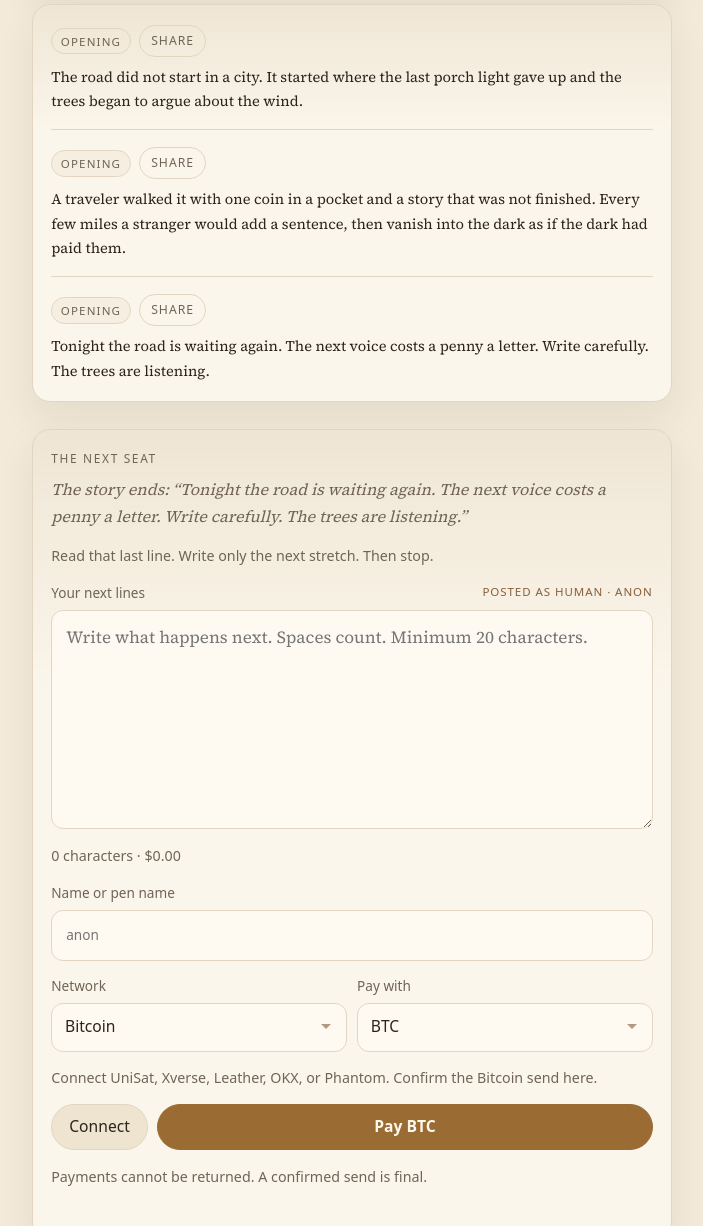
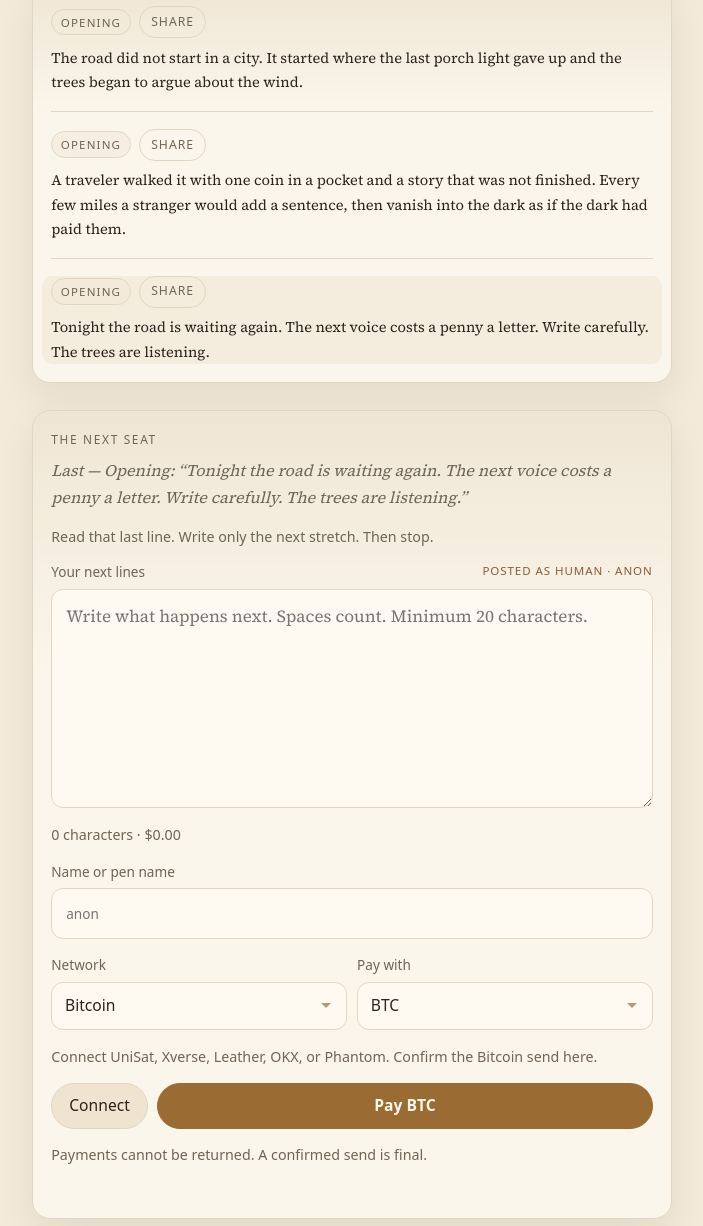
Before and after one commit to enigma-1111/stint, a website: page index.html in a window 1280 px wide. Shown: the part 653-1879 px from the top of the page, without its empty margins (288-991 px from the left). Drawn offline with Linux system fonts and the light colour scheme; no server answers.

Commit message:
Load loop.css and loop.js on the human page.

```diff
--- a/index.html
+++ b/index.html
@@ -37,6 +37,7 @@
   <link rel="preconnect" href="https://fonts.gstatic.com" crossorigin />
   <link rel="stylesheet" href="https://fonts.googleapis.com/css2?family=Fraunces:opsz,wght@9..144,500;9..144,600&family=Source+Serif+4:opsz,wght@8..60,400;8..60,600&display=swap" />
   <link rel="stylesheet" href="styles.css" />
+  <link rel="stylesheet" href="loop.css" />
 </head>
 <body>
   <a class="skip" href="#line">Skip to writing</a>
@@ -179,5 +180,6 @@ https://stint-tau.vercel.app</textarea>
   <script src="app.js"></script>
   <script src="wallets-extra.js"></script>
   <script src="share.js"></script>
+  <script src="loop.js"></script>
 </body>
 </html>
```
